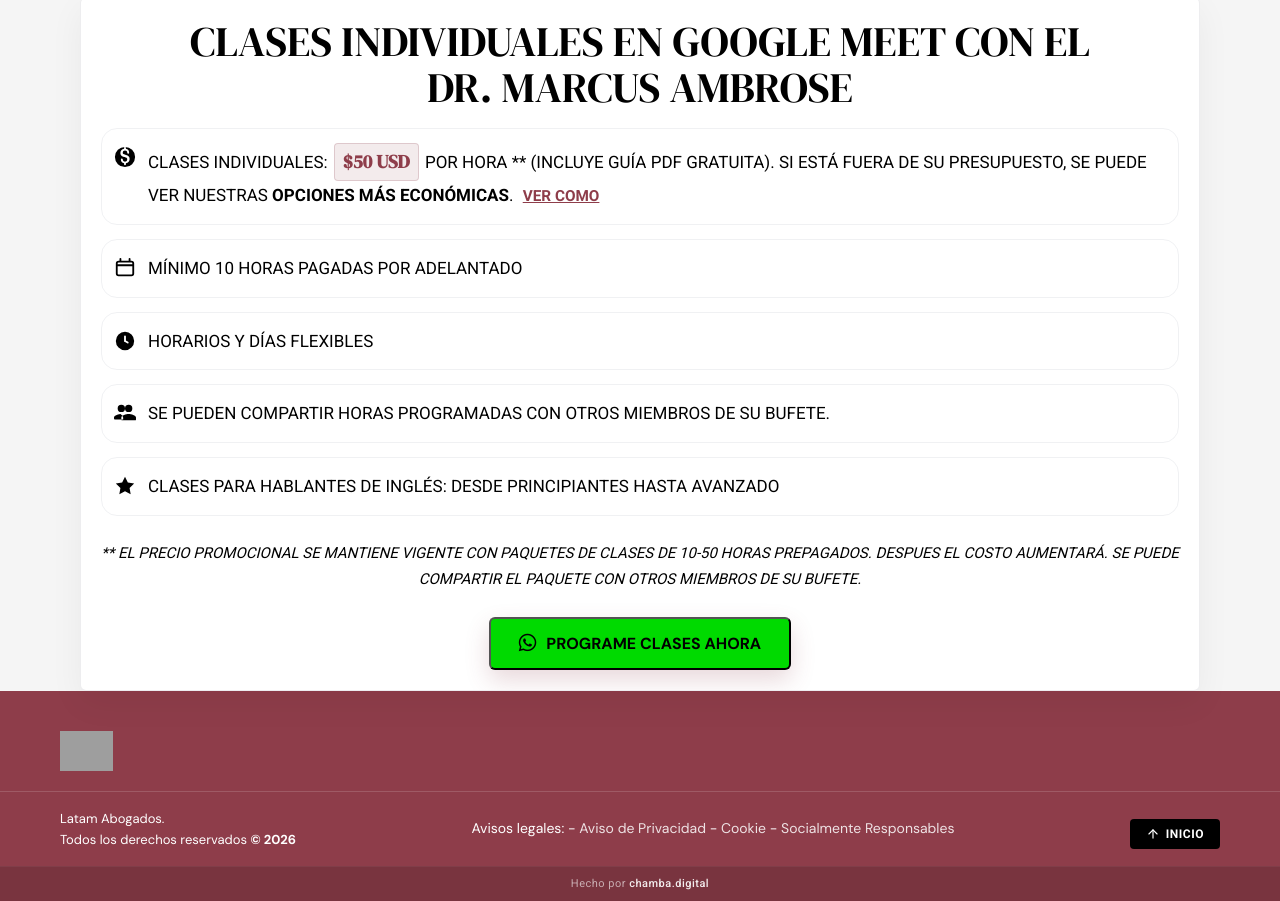
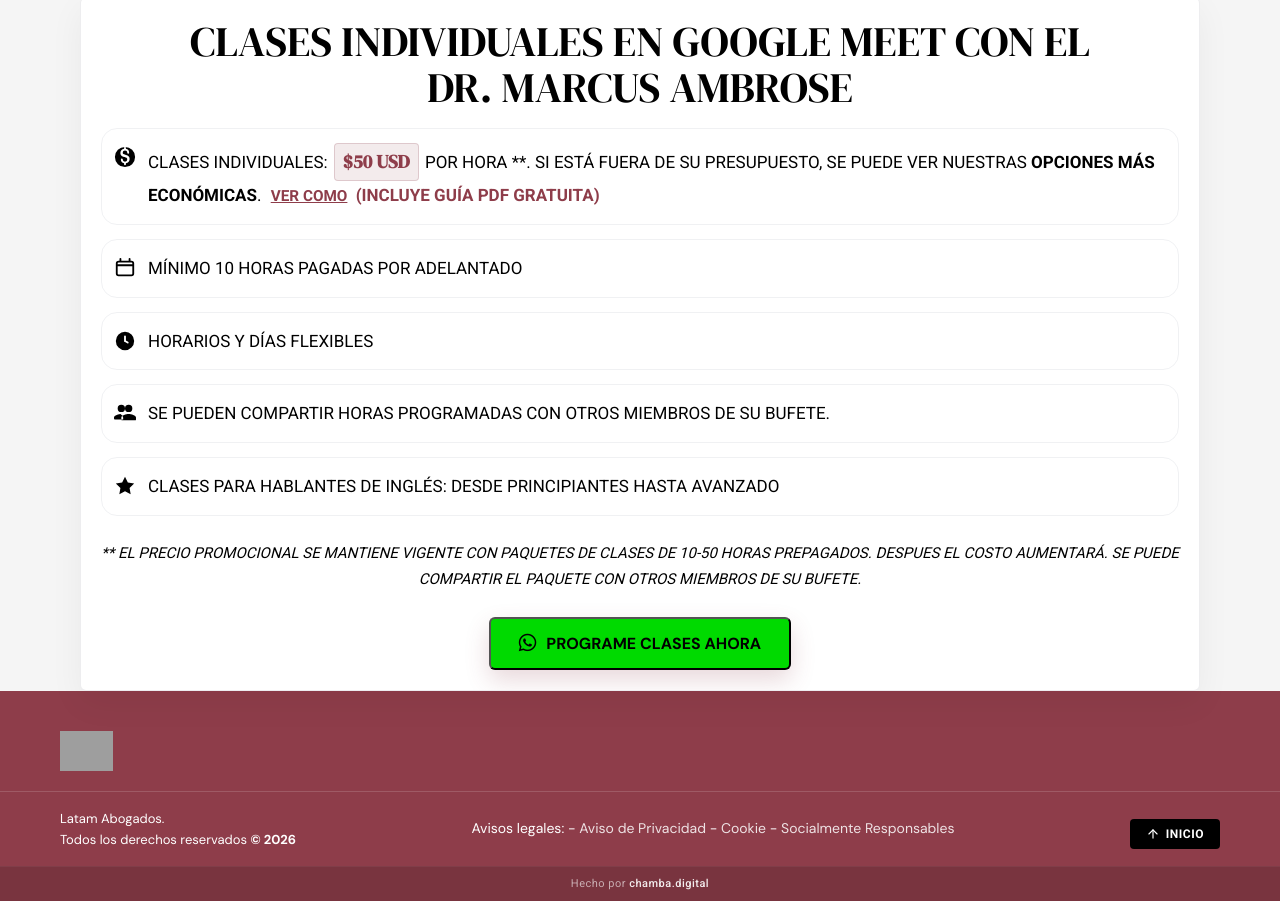
Before and after one commit to ReservacionDirecta/latamabogados-frontend, a React (Vite) app: page /agendar-clase-de-inges-profesional in a window 1280 px wide. Shown: the part 1338-2239 px from the top of the page. Built offline with nearby package versions, Linux system fonts and the light colour scheme; grey boxes are pictures that could not be loaded; a web font is replaced by a local one.

Commit message:
feat: implement AgendarClase page and add i18n support for English, Spanish, and Portuguese locales

```diff
--- a/src/i18n/locales/en.json
+++ b/src/i18n/locales/en.json
@@ -40,9 +40,10 @@
     "feature8": "EXCLUSIVE MODALITY (INDIVIDUAL VERSUS GROUP)",
     "individual_title": "INDIVIDUAL CLASSES ON GOOGLE MEET WITH DR. MARCUS AMBROSE",
     "individual_intro": "THE COURSE IS TAILORED TO YOUR GOALS AND NEEDS FOR A PROFESSIONAL LEGAL CONTEXT IN A PRACTICAL SETTING.",
-    "price_promo": "INDIVIDUAL CLASSES: <span class=\"ma-price-tag\">$50 USD</span> PER HOUR ** (INCLUDES FREE PDF GUIDE). IF THIS IS OUT OF YOUR BUDGET, CHECK OUR <span style=\"font-weight: 700\">MORE ECONOMICAL OPTIONS</span>.",
+    "price_promo": "INDIVIDUAL CLASSES: <span class=\"ma-price-tag\">$50 USD</span> PER HOUR **. IF THIS IS OUT OF YOUR BUDGET, CHECK OUR <span style=\"font-weight: 700\">MORE ECONOMICAL OPTIONS</span>.",
     "budget_prompt": "",
     "budget_cta": "SEE HOW",
+    "budget_gift": " (INCLUDES FREE PDF GUIDE)",
     "min_hours": "MINIMUM 10 HOURS PAID IN ADVANCE",
     "flexible_hours": "FLEXIBLE TIMES AND DAYS",
     "share_hours": "SCHEDULED HOURS CAN BE SHARED WITH OTHER MEMBERS OF YOUR FIRM.",
--- a/src/i18n/locales/es.json
+++ b/src/i18n/locales/es.json
@@ -40,7 +40,7 @@
     "feature8": "MODALIDAD EXCLUSIVA (INDIVIDUAL VERSUS GRUPAL)",
     "individual_title": "CLASES INDIVIDUALES EN GOOGLE MEET CON EL <br /> DR. MARCUS AMBROSE",
     "individual_intro": "EL CURSO ESTÁ DISEÑADO A MEDIDA DE SUS METAS Y NECESIDADES PARA UN CONTEXTO JURÍDICO PROFESIONAL PRÁCTICO.",
-    "price_promo": "CLASES INDIVIDUALES: <span class=\"ma-price-tag\">$50 USD</span> POR HORA ** (INCLUYE GUÍA PDF GRATUITA). SI ESTÁ FUERA DE SU PRESUPUESTO, SE PUEDE VER NUESTRAS <span style=\"font-weight: 700\">OPCIONES MÁS ECONÓMICAS</span>.",
+    "price_promo": "CLASES INDIVIDUALES: <span class=\"ma-price-tag\">$50 USD</span> POR HORA **. SI ESTÁ FUERA DE SU PRESUPUESTO, SE PUEDE VER NUESTRAS <span style=\"font-weight: 700\">OPCIONES MÁS ECONÓMICAS</span>.",
     "min_hours": "MÍNIMO 10 HORAS PAGADAS POR ADELANTADO",
     "flexible_hours": "HORARIOS Y DÍAS FLEXIBLES",
     "share_hours": "SE PUEDEN COMPARTIR HORAS PROGRAMADAS CON OTROS MIEMBROS DE SU BUFETE.",
@@ -49,6 +49,7 @@
     "cta": "PROGRAME CLASES AHORA",
     "budget_prompt": "",
     "budget_cta": "VER COMO",
+    "budget_gift": " (INCLUYE GUÍA PDF GRATUITA)",
     "group_title": "MODALIDADES DE COLABORACIÓN GRUPAL",
     "group_intro": "ADEMÁS DE LAS SESIONES PRIVADAS, CONTAMOS CON FORMATOS DINÁMICOS DISEÑADOS PARA OPTIMIZAR RECURSOS Y FOMENTAR EL APRENDIZAJE COLECTIVO:",
     "corporate_title": "CLASES CON SUS COLEGAS:",
--- a/src/i18n/locales/pt.json
+++ b/src/i18n/locales/pt.json
@@ -40,9 +40,10 @@
     "feature8": "MODALIDADE EXCLUSIVA (INDIVIDUAL VERSUS GRUPAL)",
     "individual_title": "AULAS INDIVIDUAIS NO GOOGLE MEET COM O DR. MARCUS AMBROSE",
     "individual_intro": "O CURSO É DESENHADO SOB MEDIDA PARA SUAS METAS E NECESSIDADES EM UM CONTEXTO JURÍDICO PROFISSIONAL PRÁTICO.",
-    "price_promo": "AULAS INDIVIDUAIS: <span class=\"ma-price-tag\">$50 USD</span> POR HORA ** (INCLUI GUIA PDF GRATUITO). SE ESTIVER FORA DO SEU ORÇAMENTO, VEJA NOSSAS <span style=\"font-weight: 700\">OPÇÕES MAIS ECONÔMICAS</span>.",
+    "price_promo": "AULAS INDIVIDUAIS: <span class=\"ma-price-tag\">$50 USD</span> POR HORA **. SE ESTIVER FORA DO SEU ORÇAMENTO, VEJA NOSSAS <span style=\"font-weight: 700\">OPÇÕES MAIS ECONÔMICAS</span>.",
     "budget_prompt": "",
     "budget_cta": "VER COMO",
+    "budget_gift": " (INCLUI GUIA PDF GRATUITO)",
     "min_hours": "MÍNIMO DE 10 HORAS PAGAS ANTECIPADAMENTE",
     "flexible_hours": "HORÁRIOS E DIAS FLEXÍVEIS",
     "share_hours": "AS HORAS PROGRAMADAS PODEM SER COMPARTILHADAS COM OUTROS MEMBROS DO SEU ESCRITÓRIO.",
--- a/src/pages/AgendarClase.tsx
+++ b/src/pages/AgendarClase.tsx
@@ -100,6 +100,9 @@ const AgendarClase: React.FC = () => {
                     >
                       {t('agendar_clase.budget_cta')}
                     </button>
+                    <span style={{ fontWeight: '600', color: 'var(--latam-maroon)', marginLeft: '4px' }}>
+                      {t('agendar_clase.budget_gift')}
+                    </span>
                   </span>
                 </li>
 
```
